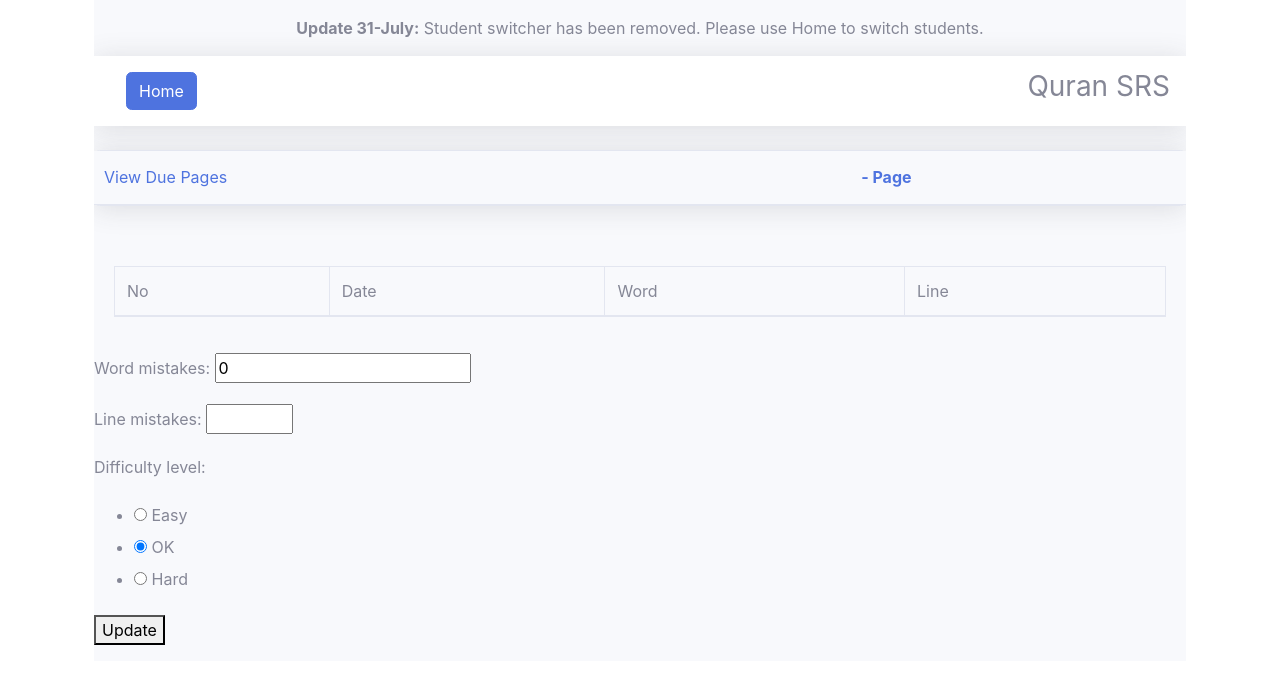
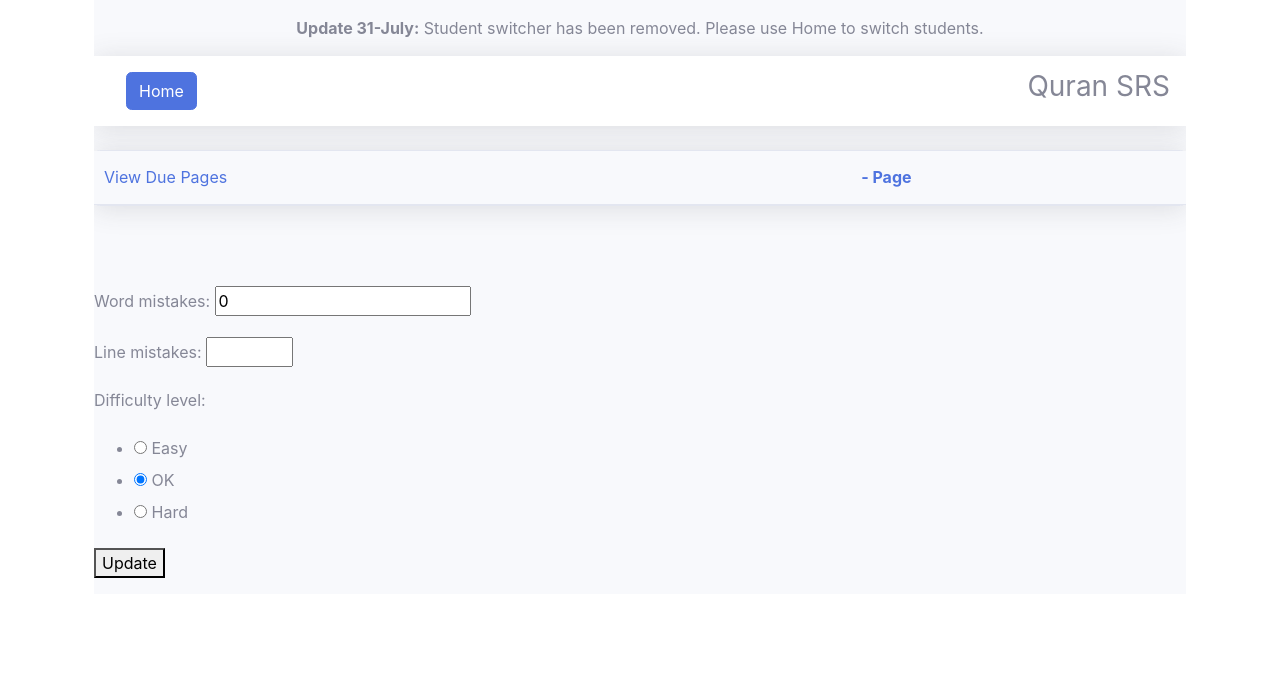
Before and after one commit to siraj-samsudeen/quran-srs, a Django app: template core_app/templates/page_entry.html in a window 1280 px wide. Shown: the top 684 px of the page. Run offline with Django 3.2, Linux system fonts and the light colour scheme; the template is opened without the code that fills it: values that come from a table or form of the project are taken from there, others are empty; some libraries are stand-ins or nearby versions.

Commit message:
removed displaying revision_list in page_entry

```diff
--- a/core_app/templates/page_entry.html
+++ b/core_app/templates/page_entry.html
@@ -47,28 +47,6 @@
 
     </div>
 
-    <div class="table-responsive">
-        <table class="table table-bordered" id="dataTable">
-            <thead>
-                <tr>
-
-                    <td>No</td>
-                    <td>Date</td>
-                    <td>Word</td>
-                    <td>Line</td>
-                </tr>
-            </thead>
-
-            {% for rev in revision_list%}
-            <tr>
-                <td>{{forloop.counter}}</td>
-                <td>{{rev.date |date:'d-M'}}</td>
-                <td>{{rev.word_mistakes | display_zero}}</td>
-                <td>{{rev.line_mistakes | display_zero}}</td>
-            </tr>
-            {% endfor%}
-        </table>
-    </div>
 
 </div>
 {% endif %}
--- a/core_app/views.py
+++ b/core_app/views.py
@@ -111,12 +111,10 @@ def page_entry(request, student_id, page, due_page):
         {
             "page": page,
             "page_summary": page_summary,
-            "revision_list": revision_list,
             "form": form,
             "student": student,
             "keys_map": keys_map,
             "new_page": new_page,
-            "due_page": due_page,
         },
     )
 
```
